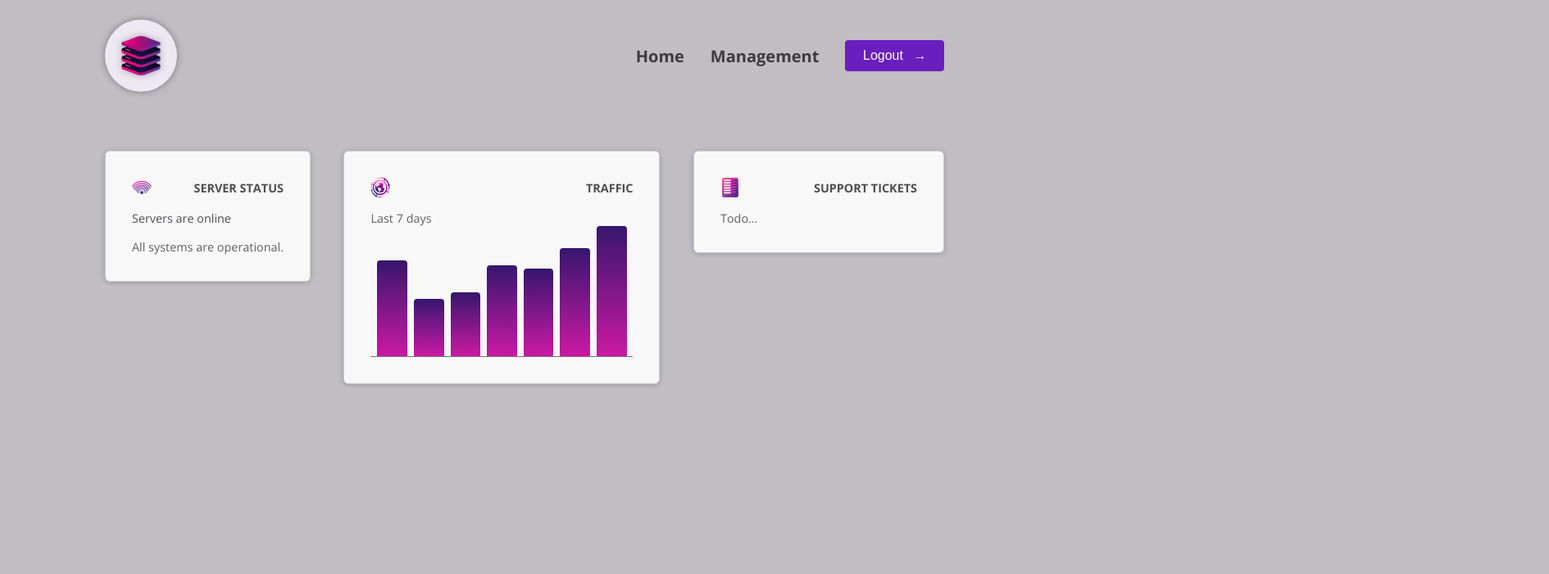
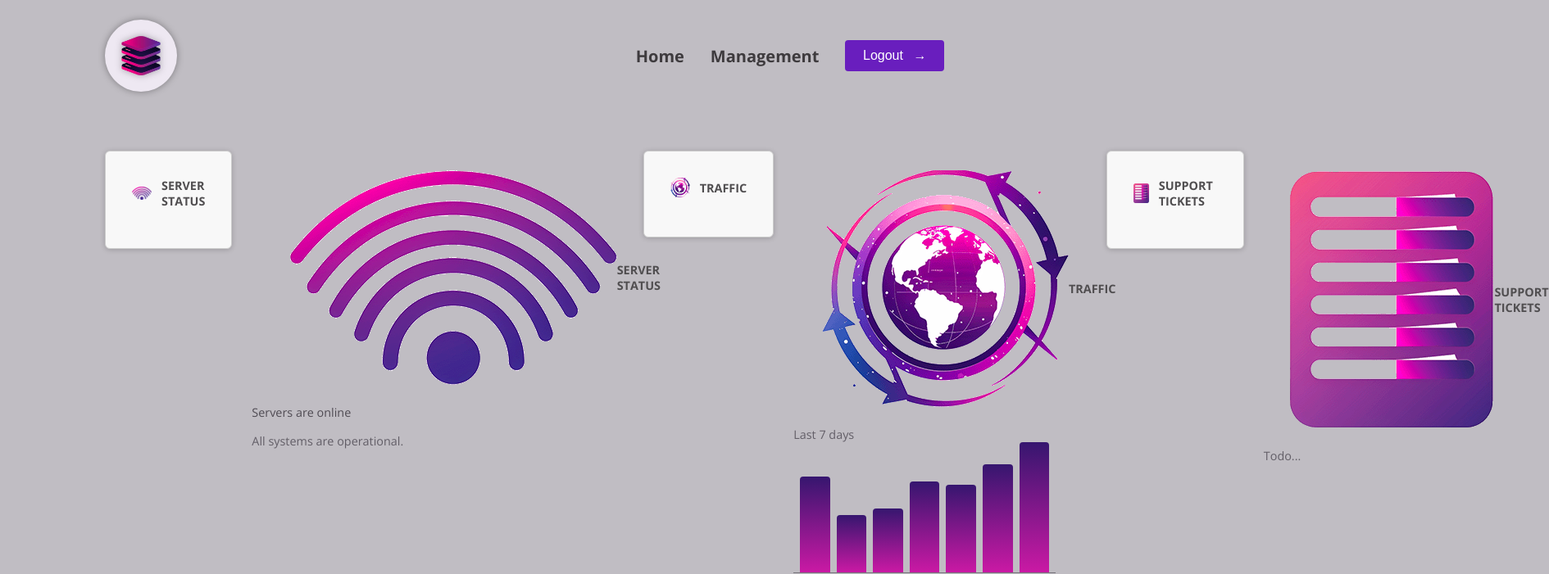
Before and after one commit to ZiaeianEhsan/Angular-Project-1, an Angular app: page / in a window 1280 px wide. Shown: the top 701 px of the page at 82% size, 1890 px wide, since content can reach past the window. Built offline with nearby package versions, Linux system fonts and the light colour scheme.

Commit message:
7. Property Binding Repetition

```diff
--- a/src/app/app.component.html
+++ b/src/app/app.component.html
@@ -1,16 +1,22 @@
 <app-header></app-header>
 <main>
   <div id="dashboard">
-    <div class="dashboard-item">
-      <app-server-status></app-server-status>
-    </div>
+    <app-dashboard-item
+      [image]="{ src: 'status.png', alt: 'A signal symbol' }"
+      title="Server Status"
+    ></app-dashboard-item>
+    <app-server-status></app-server-status>
 
-    <div class="dashboard-item">
-      <app-traffic></app-traffic>
-    </div>
+    <app-dashboard-item
+      [image]="{ src: 'globe.png', alt: 'A globe' }"
+      title="Traffic"
+    ></app-dashboard-item>
+    <app-traffic></app-traffic>
 
-    <div class="dashboard-item">
-      <app-tickets></app-tickets>
-    </div>
+    <app-dashboard-item
+      [image]="{ src: 'list.png', alt: 'A list of items' }"
+      title="Support tickets"
+    ></app-dashboard-item>
+    <app-tickets></app-tickets>
   </div>
 </main>
--- a/src/app/app.component.ts
+++ b/src/app/app.component.ts
@@ -3,11 +3,12 @@ import { HeaderComponent } from './header/header.component';
 import { ServerStatusComponent } from './dashboard/server-status/server-status.component';
 import { TrafficComponent } from './dashboard/traffic/traffic.component';
 import { TicketsComponent } from './dashboard/tickets/tickets.component';
+import { DashboardItemComponent } from './dashboard/dashboard-item/dashboard-item.component';
 
 @Component({
   selector: 'app-root',
   standalone: true,
-  imports: [HeaderComponent, ServerStatusComponent, TrafficComponent, TicketsComponent],
+  imports: [HeaderComponent, ServerStatusComponent, TrafficComponent, TicketsComponent, DashboardItemComponent],
   templateUrl: './app.component.html',
 })
 export class AppComponent {
--- a/src/app/dashboard/dashboard-item/dashboard-item.component.html
+++ b/src/app/dashboard/dashboard-item/dashboard-item.component.html
@@ -1,10 +1,8 @@
 <div class="dashboard-item">
   <article>
     <header>
-    <img src="status.png" alt="A signal symbol" />
-    <h2>Server Status</h2>
+      <img [src]="image.src" [alt]="image.alt" />
+      <h2>{{ title }}</h2>
     </header>
-
   </article>
-
 </div>
```
Lines whose indentation alone changed are shown as unchanged.
